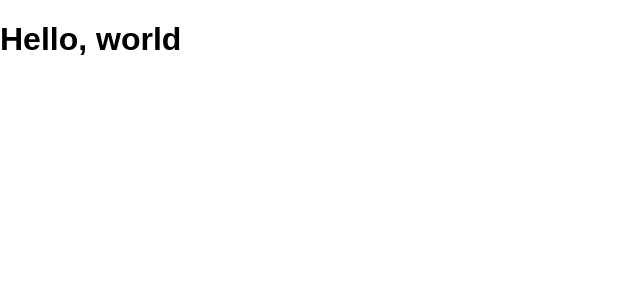
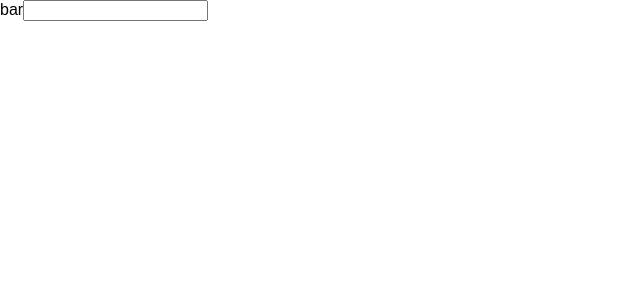
Before and after one commit to mitsuhiro0602/react_redux, a React (Create React App) app in the folder start-react-redux/: page / in a window 1280 px wide. Shown: the top 300 px of the page, without its empty margins (0-640 px from the left). Built offline with nearby package versions, Linux system fonts and the light colour scheme.

Commit message:
jsx syntax

```diff
--- a/start-react-redux/src/App.js
+++ b/start-react-redux/src/App.js
@@ -2,12 +2,13 @@
 
 
 function App() {
+  const greeting = "Hi, Tom!";
+  const dom = <h1 className="foo">{greeting}</h1>;
   return (
-    <div>
-        <h1>
-          Hello, world
-        </h1>
-    </div>
+    <React.Fragment>
+      <label htmlFor="bar">bar</label>
+      <input type="text" onChange={() => {console.log("I am clicked")}} />
+    </React.Fragment>
   );
 }
 
```
